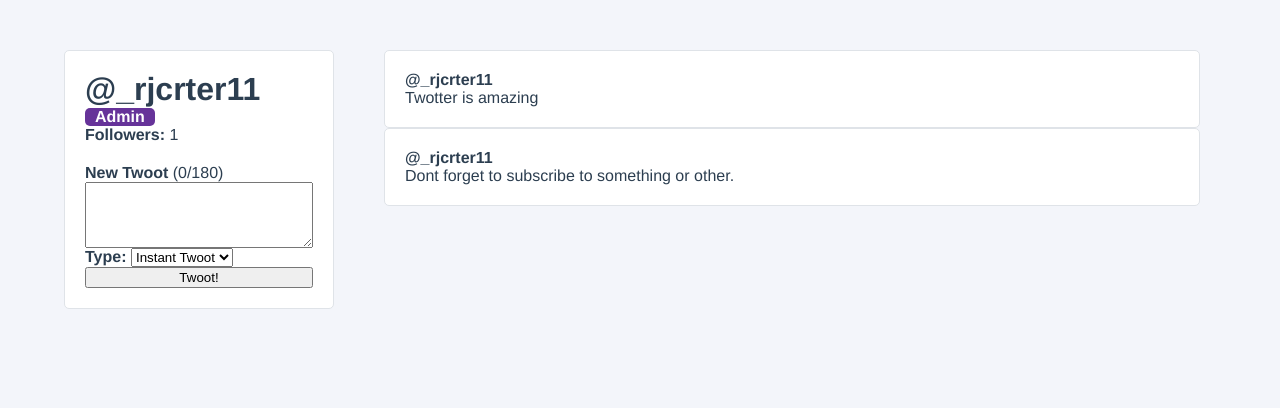
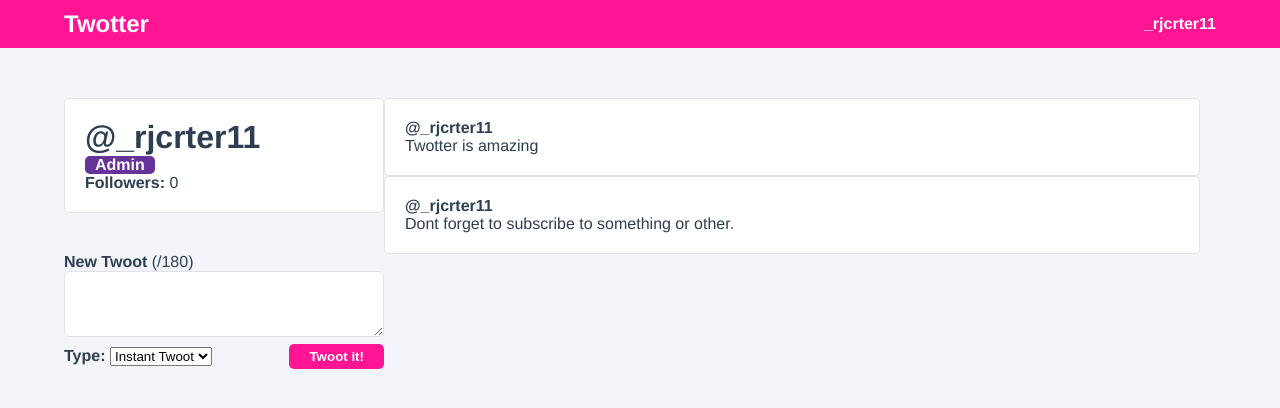
Before and after one commit to rjcrter11/Twotter, a Vue app in the folder twotter/: page / in a window 1280 px wide. Shown: the top 408 px of the page. Built offline with nearby package versions, Linux system fonts and the light colour scheme.

Commit message:
adds twootpanel component for form

```diff
--- a/twotter/src/App.vue
+++ b/twotter/src/App.vue
@@ -1,5 +1,11 @@
 <template>
   <div id="app">
+    <nav>
+      <div class="navigation_logo">Twotter</div>
+      <div class="navigation_user">
+        {{ user.username }}
+      </div>
+    </nav>
     <UserProfile />
   </div>
 </template>
@@ -9,6 +15,13 @@ import UserProfile from "./components/UserProfile";
 export default {
   name: "App",
   components: { UserProfile },
+  data() {
+    return {
+      user: {
+        username: "_rjcrter11",
+      },
+    };
+  },
 };
 </script>
 
@@ -20,5 +33,22 @@ export default {
   color: #2c3e50;
   min-height: 100vh;
   background-color: #f3f5fa;
+
+  nav {
+    display: flex;
+    align-items: center;
+    justify-content: space-between;
+    padding: 10px 5%;
+    background-color: deeppink;
+    color: white;
+
+    .navigation_logo {
+      font-weight: bold;
+      font-size: 24px;
+    }
+    .navigation_user {
+      font-weight: bold;
+    }
+  }
 }
 </style>
--- /dev/null
+++ b/twotter/src/components/CreateTwootPanel.vue
@@ -0,0 +1,105 @@
+<template>
+  <form
+    class="create-twoot-panel"
+    :class="{ '--exceeded': newTwootCharacterCount > 180 }"
+    @submit.prevent="createNewTwoot"
+  >
+    <label for="newTwoot">
+      <strong>New Twoot</strong> ({{ newTwootCharacterCount }}/180)
+    </label>
+    <textarea id="newTwoot" rows="4" v-model="newTwootContent" />
+    <div class="create-twoot-panel_submit">
+      <div class="create-twoot-type">
+        <label for="newTwootType"> <strong>Type: </strong> </label>
+        <select id="newTwootType" v-model="selectedTwootType">
+          <option
+            :value="option.value"
+            v-for="(option, idx) in twootTypes"
+            :key="idx"
+          >
+            {{ option.name }}
+          </option>
+        </select>
+      </div>
+      <button>Twoot it!</button>
+    </div>
+  </form>
+</template>
+
+<script>
+export default {
+  name: "CreateTwootPanel",
+  data() {
+    return {
+      newTwootContent: "",
+      selectedTwootType: "instant",
+      twootTypes: [
+        { value: "draft", name: "Draft" },
+        { value: "instant", name: "Instant Twoot" },
+      ],
+
+      computed: {
+        newTwootCharacterCount() {
+          return this.newTwootContent.length;
+        },
+      },
+      methods: {
+        createNewTwoot() {
+          if (
+            this.newTwootContent &&
+            this.selectedTwootType !== "draft"
+            // && this.newTwootCharacterCount <= 180
+          ) {
+            this.$emit("add-twoot", this.newTwootContent);
+            this.newTwootContent = "";
+          }
+          //   else if (this.newTwootCharacterCount > 180) {
+          //     alert("Character count must be 180 characters or fewer!");
+          //   }
+        },
+      },
+    };
+  },
+};
+</script>
+
+<style lang="scss" scoped>
+.create-twoot-panel {
+  margin-top: 20px;
+  padding: 20px 0;
+  display: flex;
+  flex-direction: column;
+
+  textarea {
+    border: 1px solid #dfe3e8;
+    border-radius: 5px;
+  }
+  .create-twoot-panel_submit {
+    display: flex;
+    justify-content: space-between;
+
+    .create-twoot-type {
+      padding: 10px 0;
+    }
+    button {
+      padding: 5px 20px;
+      margin: auto 0;
+      border-radius: 5px;
+      border: none;
+      background-color: deeppink;
+      color: white;
+      font-weight: bold;
+    }
+  }
+  &.--exceeded {
+    color: red;
+    border-color: red;
+    .create-twoot-panel__submit {
+      button {
+        background-color: red;
+        color: white;
+      }
+    }
+  }
+}
+</style>
--- a/twotter/src/components/TwootItem.vue
+++ b/twotter/src/components/TwootItem.vue
@@ -1,5 +1,5 @@
 <template>
-  <div class="twoot-item" @click="favoriteTwoot(twoot.id)">
+  <div class="twoot-item">
     <div class="user-profile_twoot">
       <div class="twoot-item_user">@{{ username }}</div>
       <div class="twoot-item_content">
@@ -20,11 +20,6 @@ export default {
     twoot: {
       type: Object,
       required: true,
-    },
-  },
-  methods: {
-    favoriteTwoot(id) {
-      this.$emit("favorite", id);
     },
   },
 };
--- a/twotter/src/components/UserProfile.vue
+++ b/twotter/src/components/UserProfile.vue
@@ -1,35 +1,14 @@
 <template>
   <div class="user-profile">
+    <div class="user-profile_sidebar">
       <div class="user-profile_user-panel">
         <h1 class="user-profile_username">@{{ user.username }}</h1>
         <div class="user-profile_admin-badge" v-if="user.isAdmin">Admin</div>
         <div class="user-profile_follower-count">
           <strong> Followers: </strong> {{ followers }}
         </div>
-      <form
-        class="user-profile_create-twoot"
-        :class="{ '--exceeded': newTwootCharacterCount > 180 }"
-        @submit.prevent="createNewTwoot"
-      >
-        <label for="newTwoot">
-          <strong>New Twoot</strong> ({{ newTwootCharacterCount }}/180)
-        </label>
-        <textarea id="newTwoot" rows="4" v-model="newTwootContent" />
-
-        <div class="user-profile_create-twoot-type">
-          <label for="newTwootType"> <strong>Type: </strong> </label>
-          <select id="newTwootType" v-model="selectedTwootType">
-            <option
-              :value="option.value"
-              v-for="(option, idx) in twootTypes"
-              :key="idx"
-            >
-              {{ option.name }}
-            </option>
-          </select>
       </div>
-        <button>Twoot!</button>
-      </form>
+      <CreateTwootPanel @add-twoot="addTwoot" />
     </div>
     <div class="user-profile_twoots-wrapper">
       <TwootItem
@@ -37,7 +16,6 @@
         :key="twoot.id"
         :username="user.username"
         :twoot="twoot"
-        @favorite="toggleFavorite"
       />
     </div>
   </div>
@@ -45,17 +23,12 @@
 
 <script>
 import TwootItem from "./TwootItem";
+import CreateTwootPanel from "./CreateTwootPanel";
 export default {
   name: "UserProfile",
-  components: { TwootItem },
+  components: { CreateTwootPanel, TwootItem },
   data() {
     return {
-      newTwootContent: "",
-      selectedTwootType: "instant",
-      twootTypes: [
-        { value: "draft", name: "Draft" },
-        { value: "instant", name: "Instant Twoot" },
-      ],
       followers: 0,
       user: {
         id: 1,
@@ -75,48 +48,15 @@ export default {
           },
         ],
       },
-    };
-  },
-  watch: {
-    followers(newFollowerCount, oldFollowerCount) {
-      if (oldFollowerCount < newFollowerCount) {
-        console.log(`${this.user.username} has gained a follower`);
-      }
+      methods: {
+        addTwoot(twoot) {
+          this.user.twoots.unshift({
+            id: this.user.twoots.length + 1,
+            content: twoot,
+          });
         },
       },
-  computed: {
-    fullName() {
-      return `${this.user.firstName} ${this.user.lastName} `;
-    },
-    newTwootCharacterCount() {
-      return this.newTwootContent.length;
-    },
-  },
-  methods: {
-    followUser() {
-      this.followers++;
-    },
-    toggleFavorite(id) {
-      console.log(`Favorited Tweet #${id}`);
-    },
-    createNewTwoot() {
-      if (
-        this.newTwootContent &&
-        this.selectedTwootType !== "draft" &&
-        this.newTwootCharacterCount <= 180
-      ) {
-        this.user.twoots.unshift({
-          id: this.user.twoots.length + 1,
-          content: this.newTwootContent,
-        });
-        this.newTwootContent = "";
-      } else if (this.newTwootCharacterCount > 180) {
-        alert("Character count must be 180 characters or fewer!");
-      }
-    },
-  },
-  mounted() {
-    this.followUser();
+    };
   },
 };
 </script>
@@ -131,7 +71,7 @@ export default {
   .user-profile_user-panel {
     display: flex;
     flex-direction: column;
-    margin-right: 50px;
+    margin-bottom: auto;
     padding: 20px;
     background-color: white;
     border-radius: 5px;
@@ -150,20 +90,5 @@ export default {
       font-weight: bold;
     }
   }
-  .user-profile_create-twoot {
-    display: flex;
-    flex-direction: column;
-    padding-top: 20px;
-
-    &.--exceeded {
-      color: red;
-      border-color: red;
-      button {
-        background-color: red;
-        border: none;
-        color: white;
-      }
-    }
-  }
 }
 </style>
```
Also changed, not shown: twotter/src/assets/users.json (added, +49 -0 lines). Lines whose indentation alone changed are shown as unchanged.
